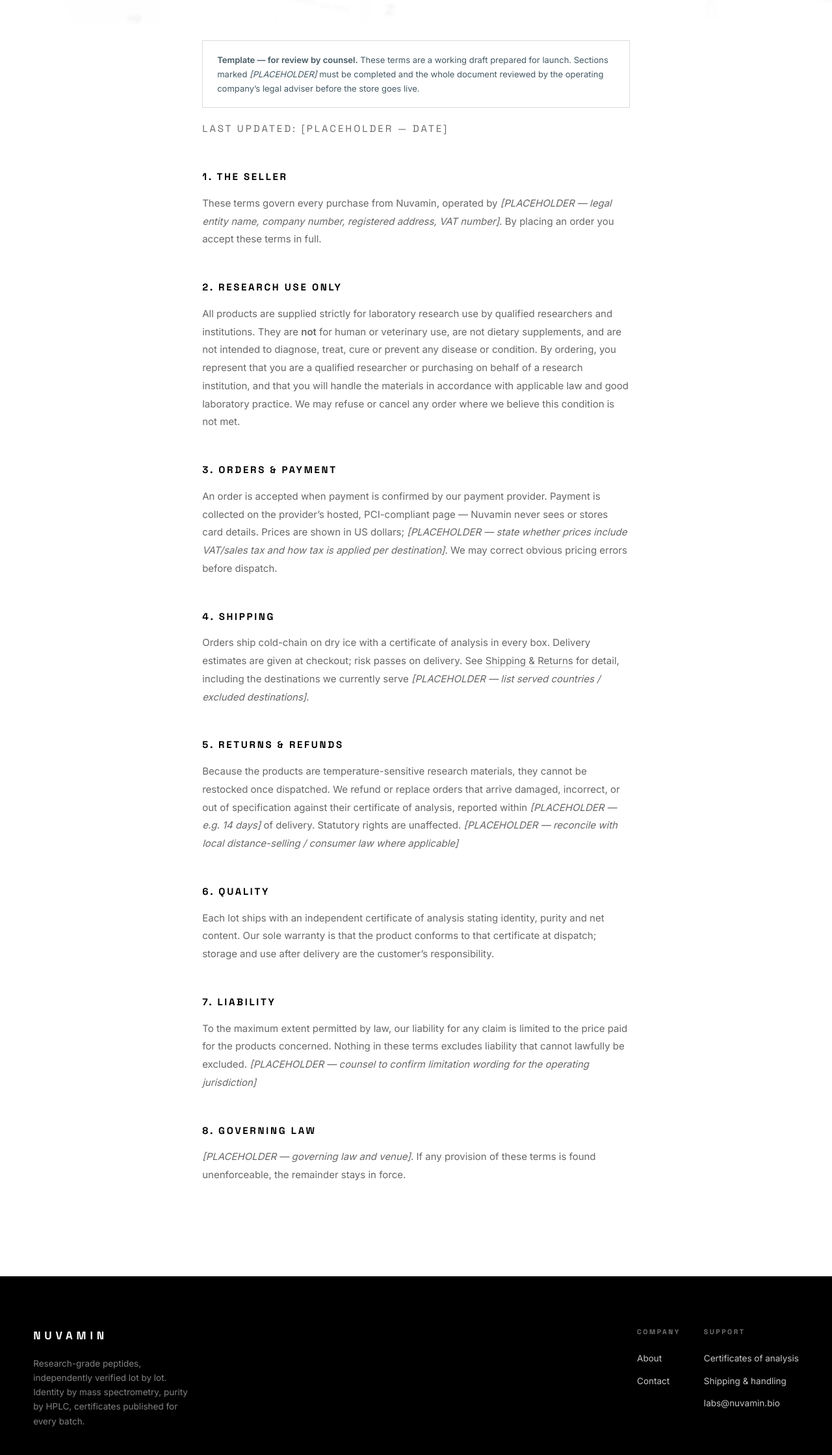
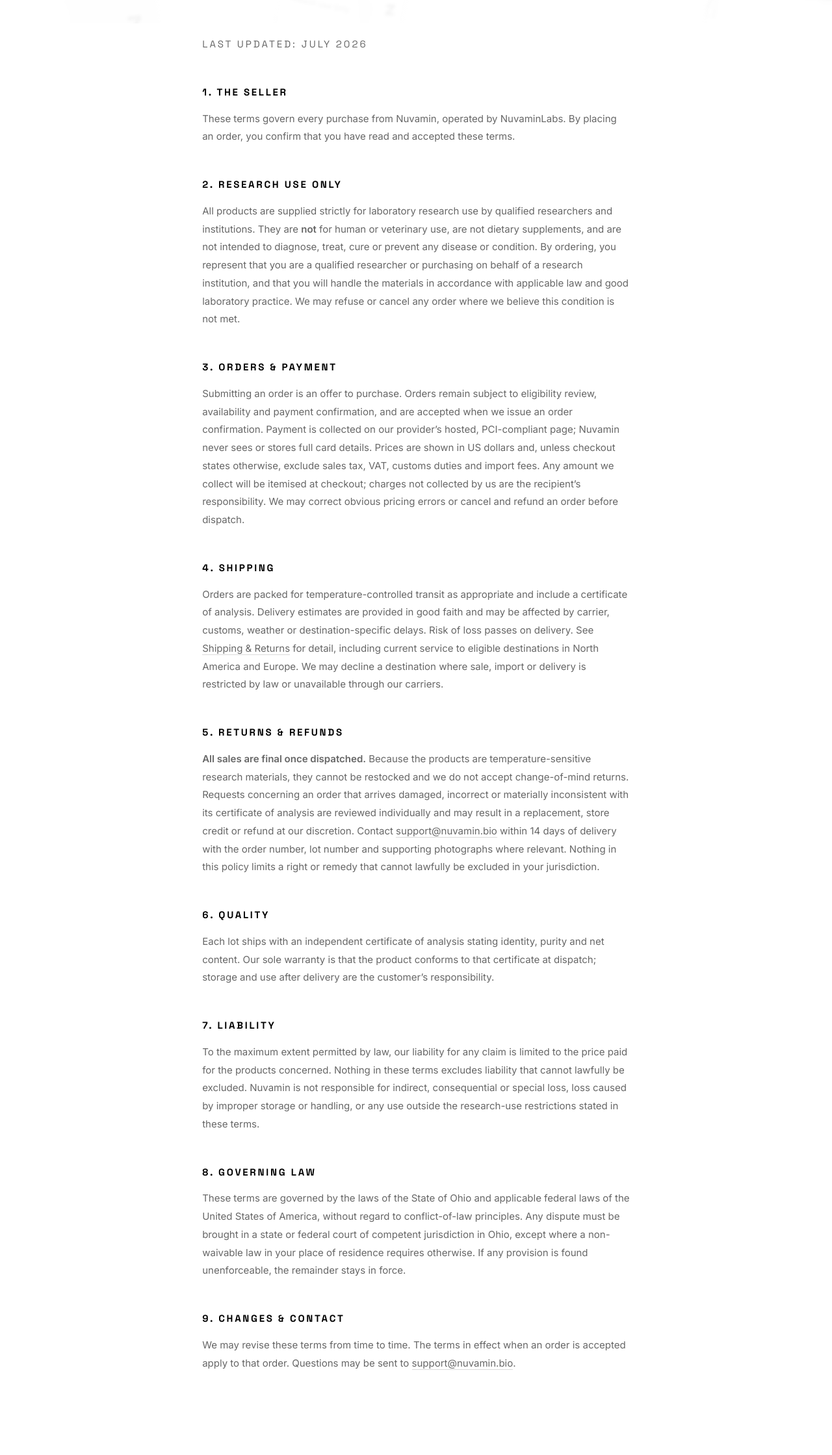
Before and after one commit to ranbysal/Nuvamin, a website: page terms.html in a window 1280 px wide. Shown: the part 310-2549 px from the top of the page at 65% size. Drawn offline with Linux system fonts and the light colour scheme.

Commit message:
Finalize legal and shipping policy copy

```diff
--- a/assets/css/style.css
+++ b/assets/css/style.css
@@ -1090,10 +1090,6 @@ html.nv-gate-open { overflow: hidden; }
 .legal-prose h2 { font-family: var(--display); font-size: 15px; letter-spacing: 0.18em; text-transform: uppercase; margin: 48px 0 14px; }
 .legal-prose p, .legal-prose li { font-size: 15px; line-height: 1.85; color: var(--ink-60); margin-bottom: 14px; }
 .legal-prose ul { padding-left: 20px; margin-bottom: 14px; }
-.legal-prose .placeholder-note {
-  border: 1px solid var(--line); background: var(--cream); padding: 18px 22px;
-  font-size: 13px; line-height: 1.7; color: var(--slate); margin: 26px 0 8px;
-}
 .legal-updated { font-family: var(--display); font-size: 10.5px; letter-spacing: 0.2em; text-transform: uppercase; color: var(--ink-40); margin-top: 18px; }
 
 /* keyboard focus visibility on cart controls */
--- a/assets/js/main.js
+++ b/assets/js/main.js
@@ -48,6 +48,23 @@
   if (headerEl && !headerEl.innerHTML.trim()) headerEl.innerHTML = headerHTML;
   var footerEl = document.querySelector(".site-footer");
   if (footerEl && !footerEl.innerHTML.trim()) footerEl.innerHTML = footerHTML;
+
+  /* ---------- policy month ---------- */
+
+  var policyDates = document.querySelectorAll("[data-policy-updated]");
+  if (policyDates.length) {
+    var policyNow = new Date();
+    var policyLabel = new Intl.DateTimeFormat("en-US", {
+      month: "long",
+      year: "numeric"
+    }).format(policyNow);
+    var policyMachineDate = policyNow.getFullYear() + "-" +
+      ("0" + (policyNow.getMonth() + 1)).slice(-2);
+    policyDates.forEach(function (dateEl) {
+      dateEl.textContent = policyLabel;
+      dateEl.setAttribute("datetime", policyMachineDate);
+    });
+  }
 
   /* ---------- header scroll state + progress hairline ---------- */
 
--- a/terms.html
+++ b/terms.html
@@ -27,18 +27,11 @@
 
 <section class="section" style="padding-top:0">
   <div class="wrap legal-prose reveal">
-    <div class="placeholder-note">
-      <strong>Template — for review by counsel.</strong> These terms are a working draft
-      prepared for launch. Sections marked <em>[PLACEHOLDER]</em> must be completed and
-      the whole document reviewed by the operating company&rsquo;s legal adviser before
-      the store goes live.
-    </div>
-    <p class="legal-updated">Last updated: [PLACEHOLDER — date]</p>
+    <p class="legal-updated">Last updated: <time data-policy-updated datetime="2026-07">July 2026</time></p>
 
     <h2>1. The seller</h2>
-    <p>These terms govern every purchase from Nuvamin, operated by
-    <em>[PLACEHOLDER — legal entity name, company number, registered address, VAT number]</em>.
-    By placing an order you accept these terms in full.</p>
+    <p>These terms govern every purchase from Nuvamin, operated by NuvaminLabs. By
+    placing an order, you confirm that you have read and accepted these terms.</p>
 
     <h2>2. Research use only</h2>
     <p>All products are supplied strictly for laboratory research use by qualified
@@ -50,25 +43,35 @@
     We may refuse or cancel any order where we believe this condition is not met.</p>
 
     <h2>3. Orders &amp; payment</h2>
-    <p>An order is accepted when payment is confirmed by our payment provider. Payment is
-    collected on the provider&rsquo;s hosted, PCI-compliant page — Nuvamin never sees or
-    stores card details. Prices are shown in US dollars; <em>[PLACEHOLDER — state whether prices
-    include VAT/sales tax and how tax is applied per destination]</em>. We may correct
-    obvious pricing errors before dispatch.</p>
+    <p>Submitting an order is an offer to purchase. Orders remain subject to eligibility
+    review, availability and payment confirmation, and are accepted when we issue an order
+    confirmation. Payment is collected on our provider&rsquo;s hosted, PCI-compliant page;
+    Nuvamin never sees or stores full card details. Prices are shown in US dollars and,
+    unless checkout states otherwise, exclude sales tax, VAT, customs duties and import
+    fees. Any amount we collect will be itemised at checkout; charges not collected by us
+    are the recipient&rsquo;s responsibility. We may correct obvious pricing errors or cancel
+    and refund an order before dispatch.</p>
 
     <h2>4. Shipping</h2>
-    <p>Orders ship cold-chain on dry ice with a certificate of analysis in every box.
-    Delivery estimates are given at checkout; risk passes on delivery.
+    <p>Orders are packed for temperature-controlled transit as appropriate and include a
+    certificate of analysis. Delivery estimates are provided in good faith and may be
+    affected by carrier, customs, weather or destination-specific delays. Risk of loss
+    passes on delivery.
     See <a href="shipping-returns.html" class="inline-link">Shipping &amp; Returns</a> for detail,
-    including the destinations we currently serve
-    <em>[PLACEHOLDER — list served countries / excluded destinations]</em>.</p>
+    including current service to eligible destinations in North America and Europe.
+    We may decline a destination where sale, import or delivery is restricted by law or
+    unavailable through our carriers.</p>
 
     <h2>5. Returns &amp; refunds</h2>
-    <p>Because the products are temperature-sensitive research materials, they cannot be
-    restocked once dispatched. We refund or replace orders that arrive damaged, incorrect,
-    or out of specification against their certificate of analysis, reported within
-    <em>[PLACEHOLDER — e.g. 14 days]</em> of delivery. Statutory rights are unaffected.
-    <em>[PLACEHOLDER — reconcile with local distance-selling / consumer law where applicable]</em></p>
+    <p><strong>All sales are final once dispatched.</strong> Because the products are
+    temperature-sensitive research materials, they cannot be restocked and we do not
+    accept change-of-mind returns. Requests concerning an order that arrives damaged,
+    incorrect or materially inconsistent with its certificate of analysis are reviewed
+    individually and may result in a replacement, store credit or refund at our discretion.
+    Contact <a href="mailto:support@nuvamin.bio" class="inline-link">support@nuvamin.bio</a>
+    within 14 days of delivery with the order number, lot number and supporting photographs
+    where relevant. Nothing in this policy limits a right or remedy that cannot lawfully
+    be excluded in your jurisdiction.</p>
 
     <h2>6. Quality</h2>
     <p>Each lot ships with an independent certificate of analysis stating identity,
@@ -79,12 +82,21 @@
     <h2>7. Liability</h2>
     <p>To the maximum extent permitted by law, our liability for any claim is limited to
     the price paid for the products concerned. Nothing in these terms excludes liability
-    that cannot lawfully be excluded. <em>[PLACEHOLDER — counsel to confirm limitation
-    wording for the operating jurisdiction]</em></p>
+    that cannot lawfully be excluded. Nuvamin is not responsible for indirect,
+    consequential or special loss, loss caused by improper storage or handling, or any use
+    outside the research-use restrictions stated in these terms.</p>
 
     <h2>8. Governing law</h2>
-    <p><em>[PLACEHOLDER — governing law and venue]</em>. If any provision of these terms
-    is found unenforceable, the remainder stays in force.</p>
+    <p>These terms are governed by the laws of the State of Ohio and applicable federal
+    laws of the United States of America, without regard to conflict-of-law principles.
+    Any dispute must be brought in a state or federal court of competent jurisdiction in
+    Ohio, except where a non-waivable law in your place of residence requires otherwise.
+    If any provision is found unenforceable, the remainder stays in force.</p>
+
+    <h2>9. Changes &amp; contact</h2>
+    <p>We may revise these terms from time to time. The terms in effect when an order is
+    accepted apply to that order. Questions may be sent to
+    <a href="mailto:support@nuvamin.bio" class="inline-link">support@nuvamin.bio</a>.</p>
   </div>
 </section>
 
```
Also changed, not shown: contact.html (+1 -5 lines), privacy.html (+44 -24 lines), product.html (+1 -1 lines), shipping-returns.html (+32 -17 lines), README.md.
